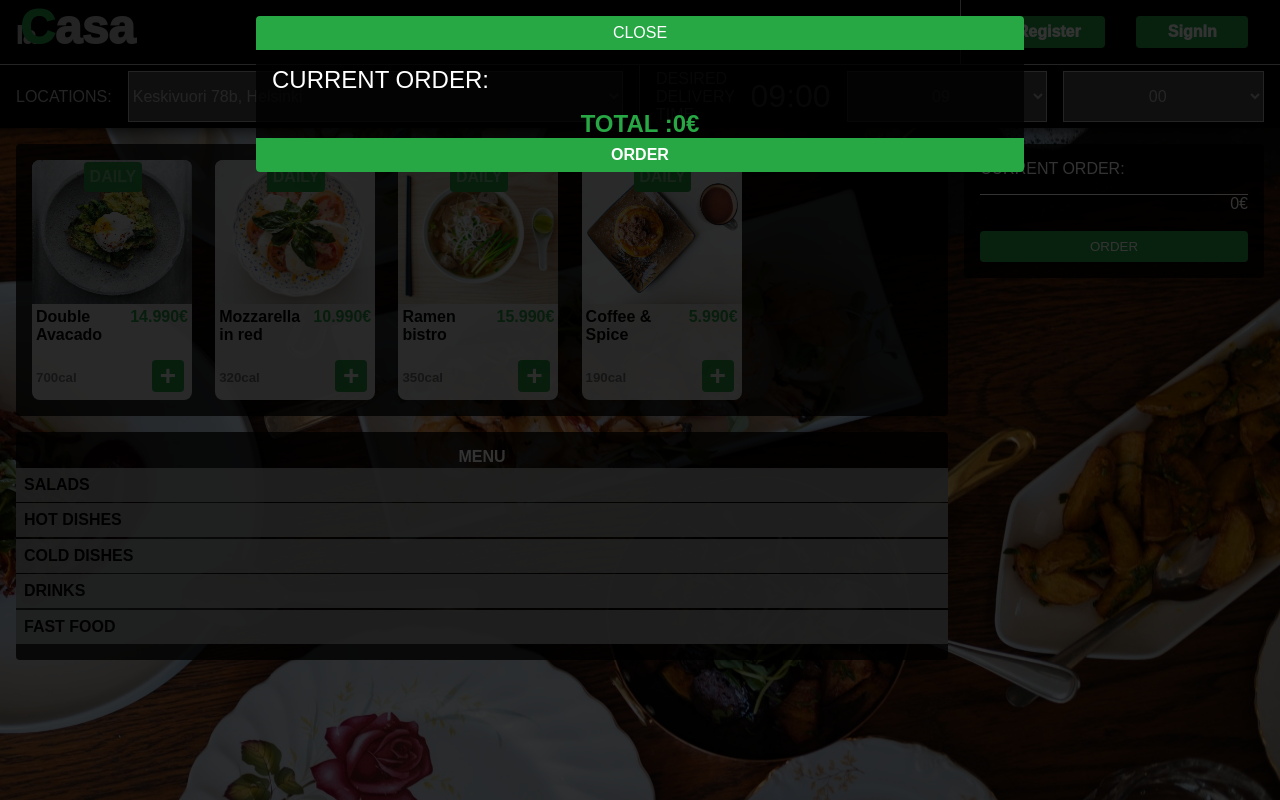
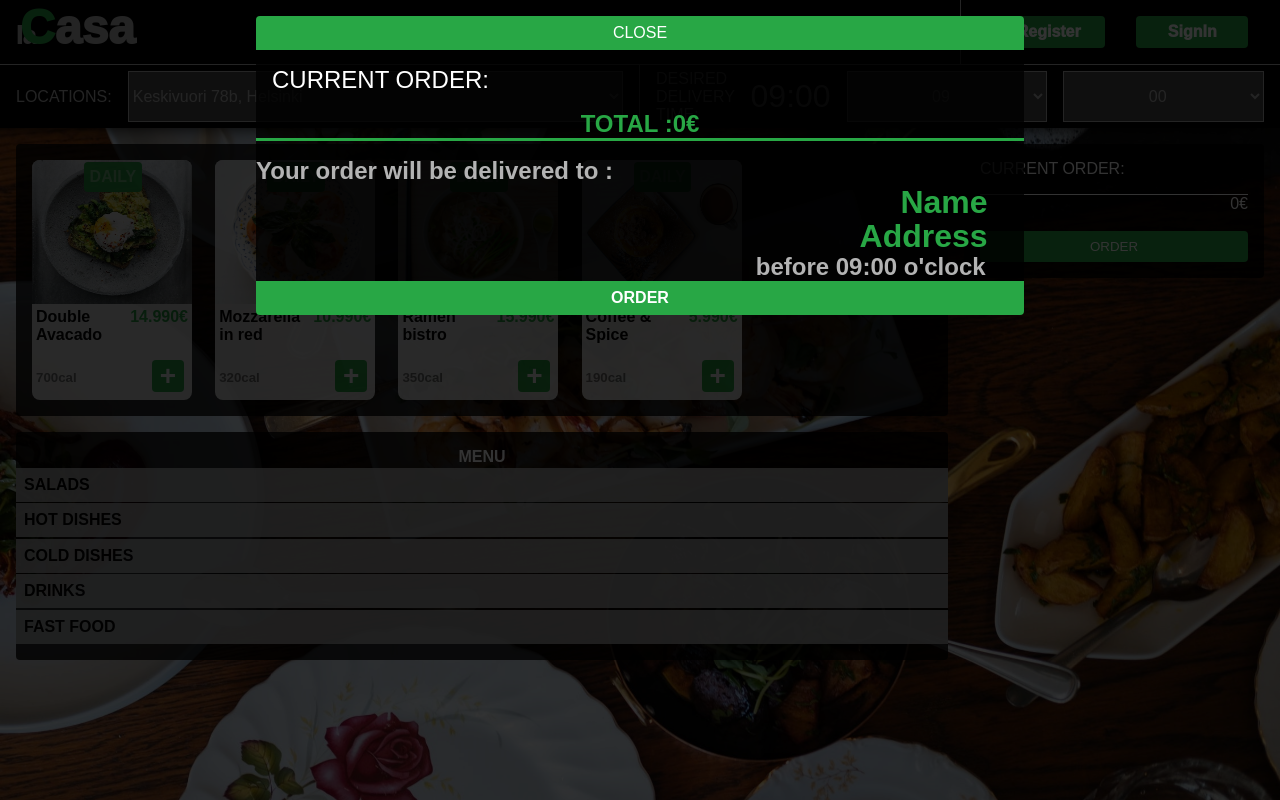
Before and after one commit to Kuovinen/Restaurant, a React (Create React App) app: page / in a window 1280 px wide. Both pictures are taken after a click on the button "ORDER". Built offline with nearby package versions, Linux system fonts and the light colour scheme.

Commit message:
implemented order form data summary and order form data input if there is no user signed in.

```diff
--- a/src/actions.js
+++ b/src/actions.js
@@ -87,3 +87,10 @@ export function changeTime(data) {
     payload: data,
   };
 }
+
+export function typeUser(data) {
+  return {
+    type: "TYPE_USER",
+    payload: data,
+  };
+}
--- a/src/components/OrderForm.js
+++ b/src/components/OrderForm.js
@@ -1,6 +1,6 @@
 import OrderFormItem from "./OrderFormItem.js";
 import { useSelector, useDispatch } from "react-redux";
-import { toggleOrder } from "../actions.js";
+import { toggleOrder, typeUser } from "../actions.js";
 export default function Order() {
   const dispatch = useDispatch();
   const orderDisplay = useSelector((state) => {
@@ -9,8 +9,20 @@ export default function Order() {
   const orderArray = useSelector((state) => {
     return state.shoppingReducer;
   });
+  const orderTime = useSelector((state) => {
+    return state.userReducer.orderTime;
+  });
+  const userData = useSelector((state) => {
+    return state.userReducer.user;
+  });
   function hide() {
     dispatch(toggleOrder());
+  }
+  function typeField(event) {
+    let value = event.target.value;
+    let field = event.target.name;
+
+    dispatch(typeUser({ [field]: value }));
   }
   return (
     <div className="greyout " style={{ display: orderDisplay }}>
@@ -35,7 +47,7 @@ export default function Order() {
                 class="orderItemMain"
               /> //use KEY or maybe ID to later target specific element for removal
             ))}
-          </div>
+          </div>{" "}
           <div className="totalOrderForm">
             TOTAL :
             {orderArray.reduce((previous, next) => {
@@ -46,6 +58,43 @@ export default function Order() {
             }, 0)}
             €
           </div>
+          <div
+            style={{
+              color: "var(--cp-Grey)",
+              fontWeight: 700,
+              fontSize: "1.5rem",
+            }}
+          >
+            Your order will be delivered to :
+          </div>
+          <input
+            className="orderInput"
+            type="text"
+            name="name"
+            placeholder="Name"
+            value={userData.name ? userData.name : ""}
+            onChange={typeField}
+          />
+          <input
+            className="orderInput"
+            type="text"
+            name="address"
+            placeholder="Address"
+            value={userData.name ? userData.address : ""}
+            onChange={typeField}
+          />
+          <div
+            style={{
+              color: "var(--cp-Grey)",
+              fontWeight: 700,
+              fontSize: "1.5rem",
+              textAlign: "end",
+              width: "90%",
+              margin: "0 5%",
+            }}
+          >
+            before {orderTime[0]}:{orderTime[1]} o'clock
+          </div>
           <button className="uiContainerBtn" style={{ fontWeight: 700 }}>
             ORDER
           </button>
--- a/src/components/OrderFormItem.js
+++ b/src/components/OrderFormItem.js
@@ -1,4 +1,4 @@
-import { useSelector, useDispatch } from "react-redux";
+import { useDispatch } from "react-redux";
 import { addItem, rmvItem } from "../actions.js";
 export default function OrderItem(props) {
   const dispatch = useDispatch();
@@ -45,7 +45,7 @@ export default function OrderItem(props) {
       )}
 
       <div className="orderName">{props.title}</div>
-      <div className="orderAmount">- {props.amount}</div>
+      <div className="orderAmount">x {props.amount}</div>
       <div className="orderPrice">{props.price[1]}</div>
     </div>
   );
--- a/src/index.css
+++ b/src/index.css
@@ -349,7 +349,16 @@ h5 {
   display: grid;
   grid-template-columns: 2fr 1fr 1fr;
 }
-
+.orderInput {
+  background: none;
+  border: none;
+  font-size: 2rem;
+  height: 2rem;
+  color: var(--cp-Green);
+  width: 90%;
+  margin: 0 5%;
+  text-align: end;
+}
 .orderPrice,
 .orderAmount {
   text-align: flex-end;
@@ -529,6 +538,8 @@ h5 {
   font-size: 3vh;
   display: flex;
   justify-content: center;
+  border-bottom: 0.2rem solid var(--cp-Green);
+  margin-bottom: 1rem;
 }
 
 /**********************************************************/
--- a/src/reducers/userReducer.js
+++ b/src/reducers/userReducer.js
@@ -4,7 +4,7 @@ export default function userReducer(
     registrationDisplay: "none",
     regUser: { username: "", password: "", address: "", points: 0 },
     logIn: { username: "", password: "" },
-    user: { name: null, points: 0 },
+    user: { name: null, address: "", points: 0 },
     orderTime: ["09", "00"],
     users: [
       {
@@ -16,7 +16,7 @@ export default function userReducer(
       {
         username: "user2",
         password: "pas2",
-        address: "American 456",
+        address: "America 456",
         points: 20,
       },
     ],
@@ -52,10 +52,18 @@ export default function userReducer(
       return foundUser.length === 1
         ? {
             ...state,
-            user: { name: foundUser[0].username, points: foundUser[0].points },
+            user: {
+              name: foundUser[0].username,
+              address: foundUser[0].address,
+              points: foundUser[0].points,
+            },
             formDisplay: "none",
           }
-        : { ...state, user: { name: null, points: 0 }, signInFeedback: reply };
+        : {
+            ...state,
+            user: { name: null, address: "", points: 0 },
+            signInFeedback: reply,
+          };
 
     case "REG_USER":
       console.log("fired off REGISTER User");
@@ -102,7 +110,13 @@ export default function userReducer(
           : "please only use letters and numbers for the username",
       };
     case "LOG_OUT":
-      return { ...state, user: { name: null, points: 0 }, signInFeedback: "" };
+      return {
+        ...state,
+        user: { name: null, address: "", points: 0 },
+        signInFeedback: "",
+      };
+    case "TYPE_USER":
+      return { ...state, user: { ...state.user, ...action.payload } };
     case "RESET_signInFeedback":
       return { ...state, signInFeedback: "" };
     case "TOGGLE_FORM_DISPLAY":
```
